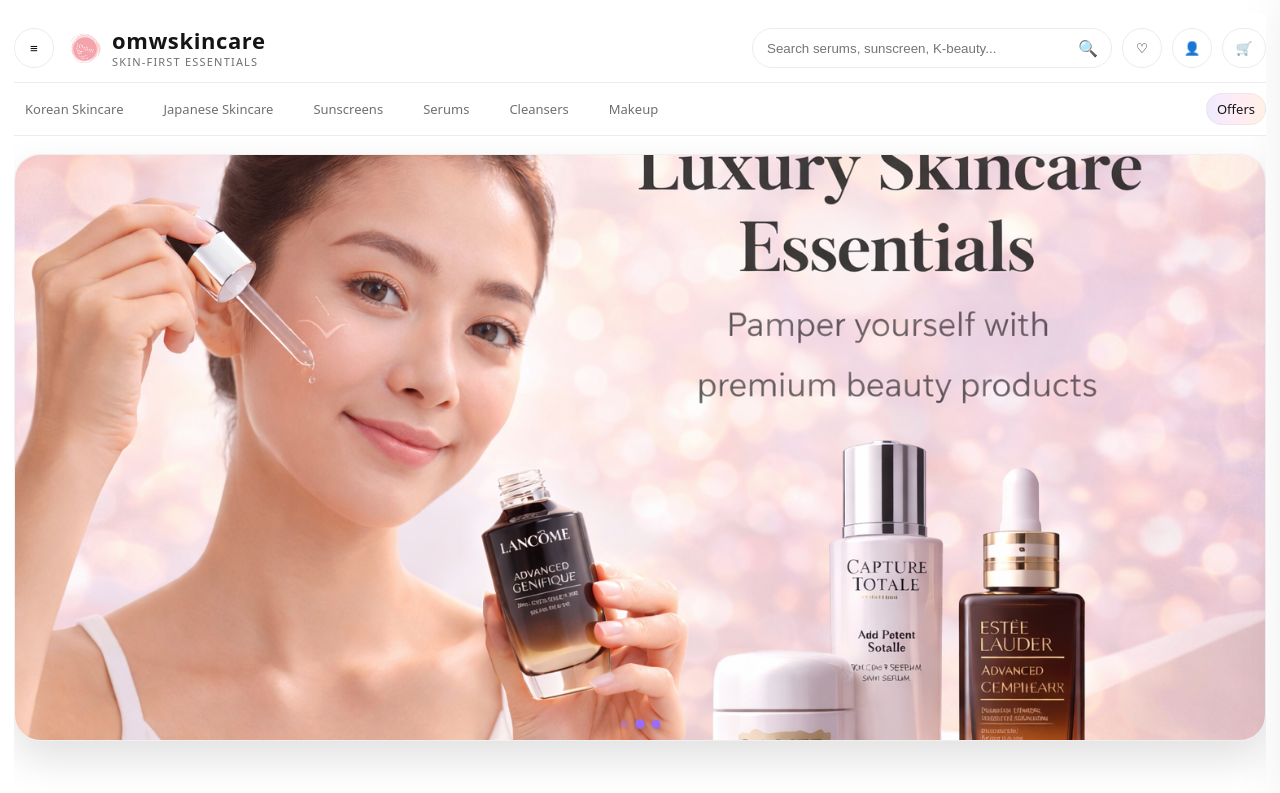
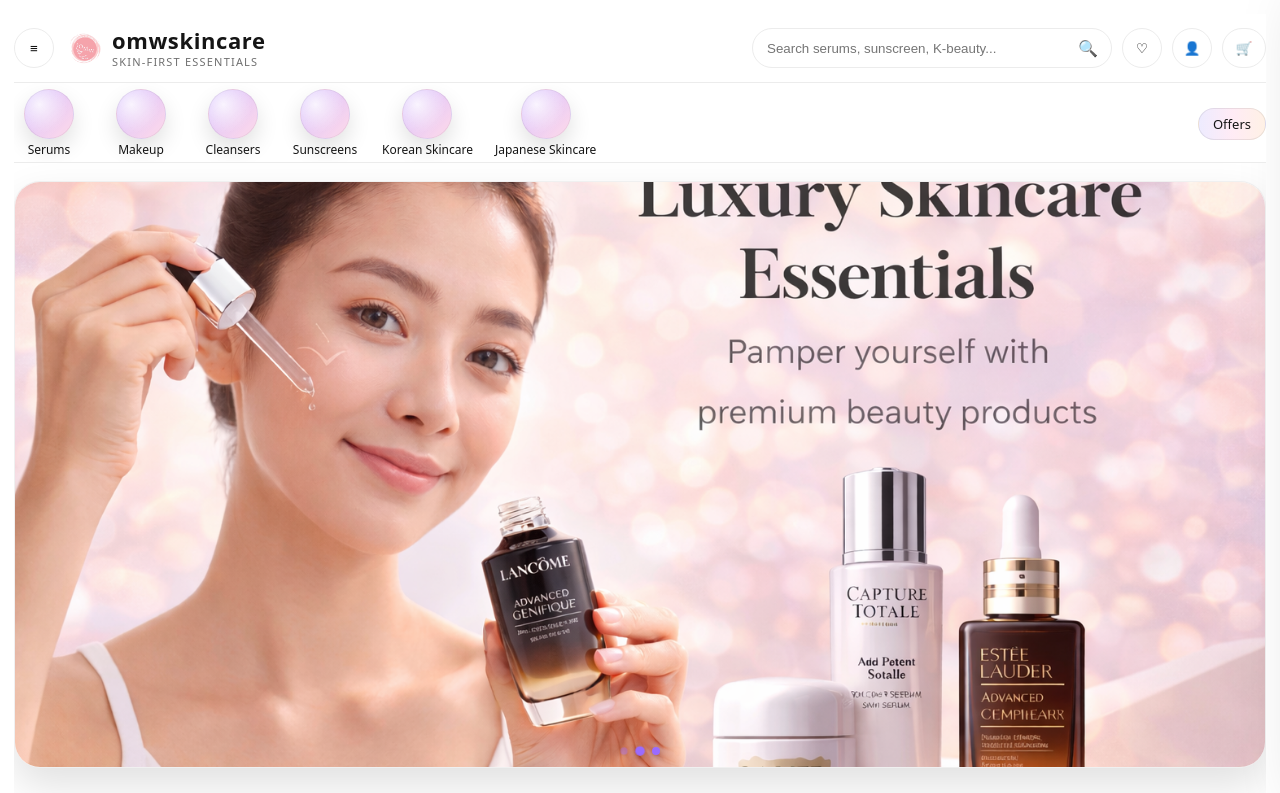
Before and after one commit to gohypedevelopers-stack/stone, a React (Vite) app in the folder new/: page / in a window 1280 px wide. Shown: the top 793 px of the page. Built offline with nearby package versions, Linux system fonts and the light colour scheme.

Commit message:
Refactor code structure for improved readability and maintainability

```diff
--- a/new/package.json
+++ b/new/package.json
@@ -10,8 +10,11 @@
     "preview": "vite preview"
   },
   "dependencies": {
+    "@heroicons/react": "^2.2.0",
+    "lucide-react": "^0.563.0",
     "react": "^19.2.0",
     "react-dom": "^19.2.0",
+    "react-icons": "^5.5.0",
     "swiper": "^12.0.3"
   },
   "devDependencies": {
--- a/new/src/HomePage.jsx
+++ b/new/src/HomePage.jsx
@@ -7,12 +7,14 @@ import CuratedCollection from "./curatedcollection.jsx";
 import ByCategory from "./bycategory.jsx";
 
 const CATEGORIES = [
-  { key: "korean", title: "Korean Skincare", desc: "Essences, toners, ampoules" },
-  { key: "japanese", title: "Japanese Skincare", desc: "Gentle hydration & SPF" },
+      { key: "serums", title:    "Serums", desc: "Brightening, acne, barrier" },
+
+      { key: "makeup", title:    "Makeup", desc: "Tint, blush, lips" },
+  { key: "cleansers", title: "Cleansers", desc: "Oil, foam & gel" },
   { key: "sunscreen", title: "Sunscreens", desc: "Daily UV protection" },
-  { key: "serums", title: "Serums", desc: "Brightening, acne, barrier" },
-  { key: "cleansers", title: "Cleansers", desc: "Oil, foam & gel" },
-  { key: "makeup", title: "Makeup", desc: "Tint, blush, lips" },
+
+  { key: "korean", title:    "Korean Skincare", desc: "Essences, toners, ampoules" },
+  { key: "japanese", title:  "Japanese Skincare", desc: "Gentle hydration & SPF" },
 ];
 
 const PRODUCTS = [
--- a/new/src/footer.jsx
+++ b/new/src/footer.jsx
@@ -1,9 +1,14 @@
+import logo from "./assets/logo.png";
+
 export default function Footer({ supportPhone }) {
   return (
     <footer className="footer">
       <div className="container footerGrid">
         <div>
-          <div className="footerBrand">omwskincare</div>
+          <div className="footerBrandRow">
+            <img className="footerLogo" src={logo} alt="omwskincare logo" />
+            <div className="footerBrand">omwskincare</div>
+          </div>
           <p className="muted">
             Curated skincare & cosmetics across Korean, Japanese and everyday essentials.
           </p>
--- a/new/src/homepage.css
+++ b/new/src/homepage.css
@@ -79,21 +79,46 @@ a{ color:inherit; text-decoration:none; }
 
 /* Category bar */
 .catbar{ border-top:1px solid var(--line); border-bottom:1px solid var(--line); }
-.catbarInner{ display:flex; gap:18px; align-items:center; padding:10px 0; overflow:auto; }
-.catLink{
-  font-size:13px;
-  color:var(--muted);
+.catbarInner{
+  display:flex;
+  gap:22px;
+  align-items:flex-start;
+  padding:6px 0 4px;
+  overflow:auto;
+}
+.catItem{
+  display:flex;
+  flex-direction:column;
+  align-items:center;
+  gap:2px;
+  min-width:70px;
+  color:var(--text);
+}
+.catThumb{
+  width:50px;
+  height:50px;
+  border-radius:999px;
+  border:1px solid rgba(0,0,0,.06);
+  background:
+    radial-gradient(circle at 30% 30%, rgba(255,255,255,.8), transparent 60%),
+    linear-gradient(135deg, rgba(180,140,255,.55), rgba(255,193,219,.6));
+  box-shadow: 0 10px 22px rgba(0,0,0,.12);
+}
+.catLabel{
+  font-size:12px;
+  color:var(--text);
   white-space:nowrap;
-  padding:6px 10px;
+}
+.catOffer{
+  margin-left:auto;
+  align-self:center;
+  padding:6px 14px;
   border-radius:999px;
-  border:1px solid transparent;
-}
-.catLink:hover{ color:var(--text); border-color:var(--line); }
-.catLinkOffer{
-  margin-left:auto;
+  border:1px solid rgba(0,0,0,.08);
   background: linear-gradient(90deg, rgba(111,92,255,.12), rgba(255,93,177,.12), rgba(255,138,42,.12));
   color:var(--text);
-  border-color:rgba(0,0,0,.04);
+  font-size:13px;
+  white-space:nowrap;
 }
 
 /* Cart drawer */
@@ -326,10 +351,10 @@ a{ color:inherit; text-decoration:none; }
   font-size:12px;
   font-weight:700;
 }
-.bsName{ font-weight:800; font-size:14px; color:#ff59b8; }
+.bsName{ font-weight:800; font-size:14px; color:#1A1A1A; }
 .bsMeta{ display:flex; align-items:center; justify-content:space-between; gap:8px; }
-.bsPrice{ font-weight:900; font-size:14px; color:#ff59b8; }
-.bsRating{ font-size:12px; color:#ff59b8; }
+.bsPrice{ font-weight:900; font-size:14px; color:#FF4FA3; }
+.bsRating{ font-size:12px; color:#111827; }
 .bsSize{
   align-self:flex-start;
   background:#0f0f0f;
@@ -643,6 +668,8 @@ a{ color:inherit; text-decoration:none; }
 .footer{ border-top:1px solid var(--line); padding:28px 0 18px; }
 .footerGrid{ display:grid; grid-template-columns: 1.4fr 1fr 1fr 1fr; gap:14px; }
 .footerBrand{ font-weight:900; font-size:18px; }
+.footerBrandRow{ display:flex; align-items:center; gap:10px; }
+.footerLogo{ width:50px; height:50px; object-fit:contain; }
 .footerTitle{ font-weight:800; margin-bottom:10px; }
 .footerLink{ display:block; color:var(--muted); padding:6px 0; font-size:13px; }
 .footerLink:hover{ color:var(--text); text-decoration:underline; }
--- a/new/src/navbar.jsx
+++ b/new/src/navbar.jsx
@@ -47,11 +47,12 @@ export default function Navbar({ categories, query, onQueryChange, cartCount, on
       <nav className="catbar" aria-label="Primary categories">
         <div className="container catbarInner">
           {categories.map((c) => (
-            <a key={c.key} className="catLink" href="#">
-              {c.title}
+            <a key={c.key} className="catItem" href="#">
+              <span className="catThumb" aria-hidden="true" />
+              <span className="catLabel">{c.title}</span>
             </a>
           ))}
-          <a className="catLink catLinkOffer" href="#">
+          <a className="catOffer" href="#">
             Offers
           </a>
         </div>
```
Also changed, not shown: new/src/assets/10.png (added), 1 other file (tests, documents, lock files or other folders).
